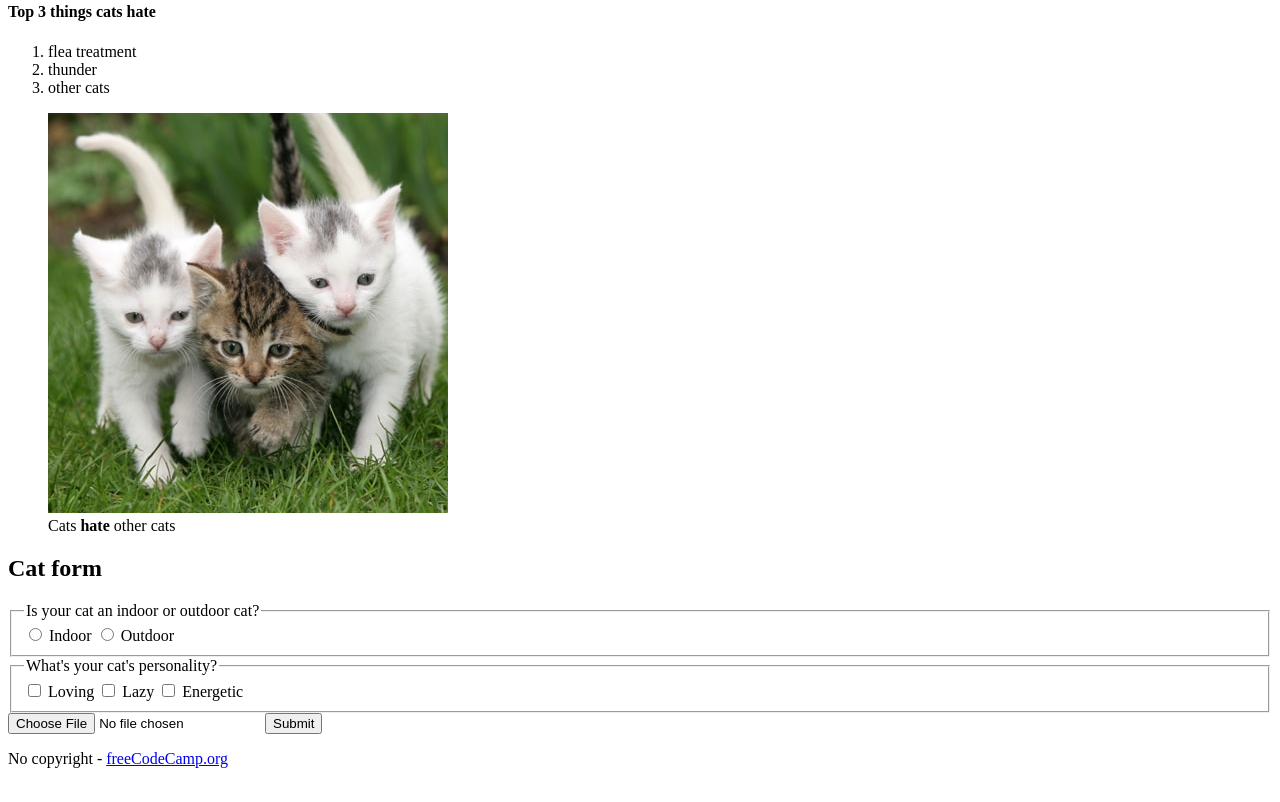
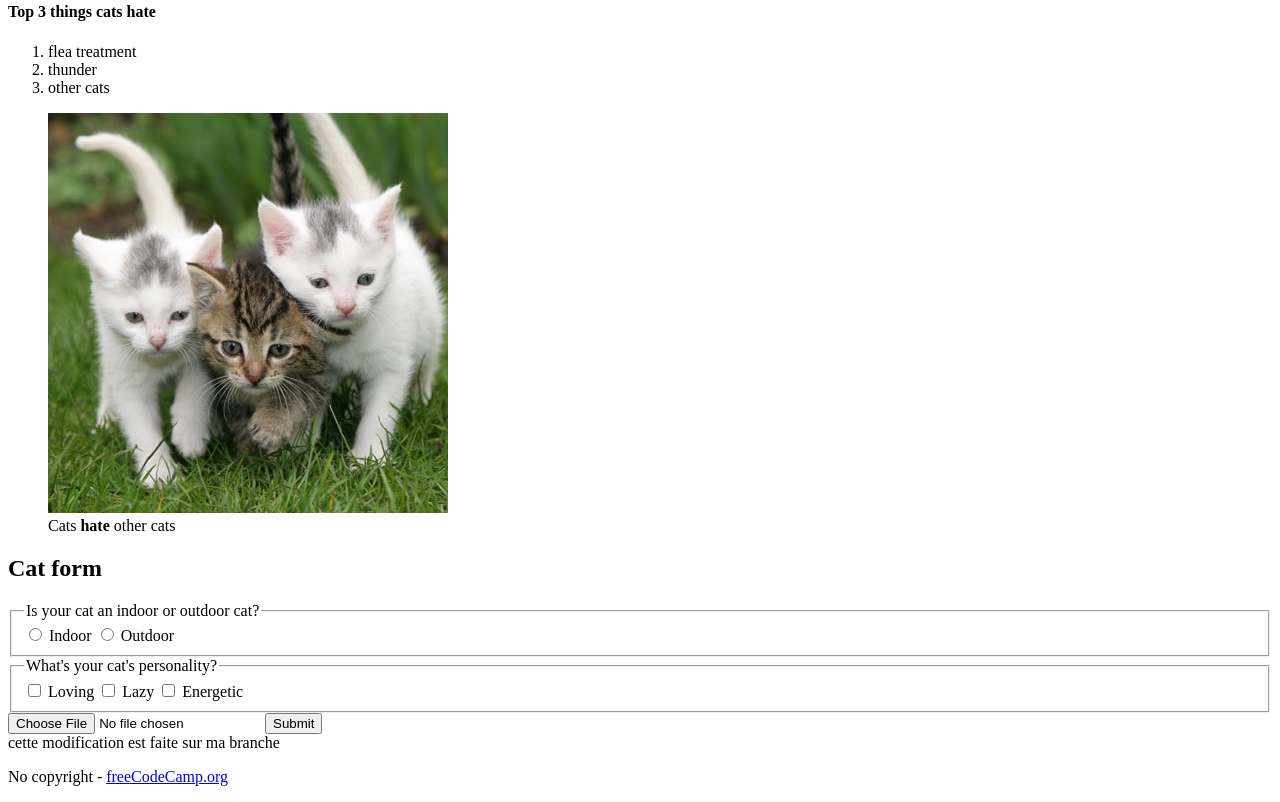
Before and after one commit to jimlecraque/catPhotoApp, a plain HTML site: page index.html in a window 1280 px wide. Shown: the part 907-1709 px from the top of the page. Drawn offline with Linux system fonts and the light colour scheme.

Commit message:
modification sur ma branche

```diff
--- a/index.html
+++ b/index.html
@@ -63,6 +63,7 @@
         </form>
     </main>
     <footer>
+        cette modification est faite sur ma branche
         <p>No copyright - <a href="http://freecodecamp.org">freeCodeCamp.org</a></p>
     </footer>
 
```
